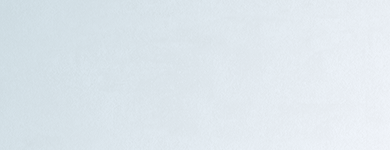
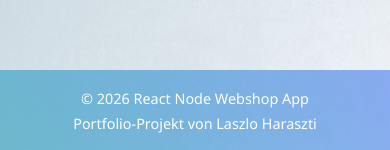
Before and after one commit to laci528-creator/React-Node-webshop-app, a React (Vite) app in the folder client/: page / in a window 390 px wide. Shown: the part 691-841 px from the top of the page. Built offline with nearby package versions, Linux system fonts and the light colour scheme; no server answers.

Commit message:
feat: add responsive footer

```diff
--- a/client/src/App.jsx
+++ b/client/src/App.jsx
@@ -12,17 +12,19 @@ import Cart from './pages/Cart';
 import Profile from './pages/Profile';
 import AdminDashboard from './pages/AdminDashboard';
 import NotFound from "./pages/NotFound";
+import Footer from './components/Footer';
 
 
 function App() {
   return (
     <CartProvider>
-      <div>
+      <div className="app">
         <Navbar />
-        <Routes>
-          <Route path="/" element={<Home />} />
-          <Route path="/login" element={<Login />} />
-          <Route path="/register" element={<Register />} />
+        <main className="main-content">
+          <Routes>
+            <Route path="/" element={<Home />} />
+            <Route path="/login" element={<Login />} />
+            <Route path="/register" element={<Register />} />
           <Route path="/product/:id" element={<ProductDetail />} />
           <Route path="/cart" element={<Cart />} />
           <Route
@@ -43,6 +45,8 @@ function App() {
           />
             <Route path="*" element={<NotFound />} />
         </Routes>
+        </main>
+        <Footer />
       </div>
     </CartProvider>
   );
--- /dev/null
+++ b/client/src/components/Footer.jsx
@@ -0,0 +1,12 @@
+function Footer() {
+  return (
+    <footer className="footer">
+      <div className="footer-text">
+        <span>© 2026 React Node Webshop App</span>
+        <span>Portfolio-Projekt von Laszlo Haraszti</span>
+      </div>
+    </footer>
+  );
+}
+
+export default Footer;
--- a/client/src/index.css
+++ b/client/src/index.css
@@ -923,3 +923,42 @@ body {
 .not-found-page p {
   margin-bottom: 30px;
 }
+
+/* --- Footer Styles --- */
+
+.app {
+  min-height: 100vh;
+  display: flex;
+  flex-direction: column;
+}
+
+.main-content {
+  flex: 1;
+}
+
+.footer {
+  padding: 18px 20px;
+  text-align: center;
+  background: linear-gradient(
+    240deg,
+    color-mix(in srgb, var(--primary) 50%, transparent),
+    color-mix(in srgb, var(--secondary) 50%, transparent)
+  );
+
+  color: #fff;
+  font-size: 0.9rem;
+}
+
+.footer-text {
+  display: flex;
+  justify-content: center;
+  gap: 8px;
+  margin: 0;
+}
+
+@media (max-width: 600px) {
+  .footer-text {
+    flex-direction: column;
+    gap: 4px;
+  }
+}
```
